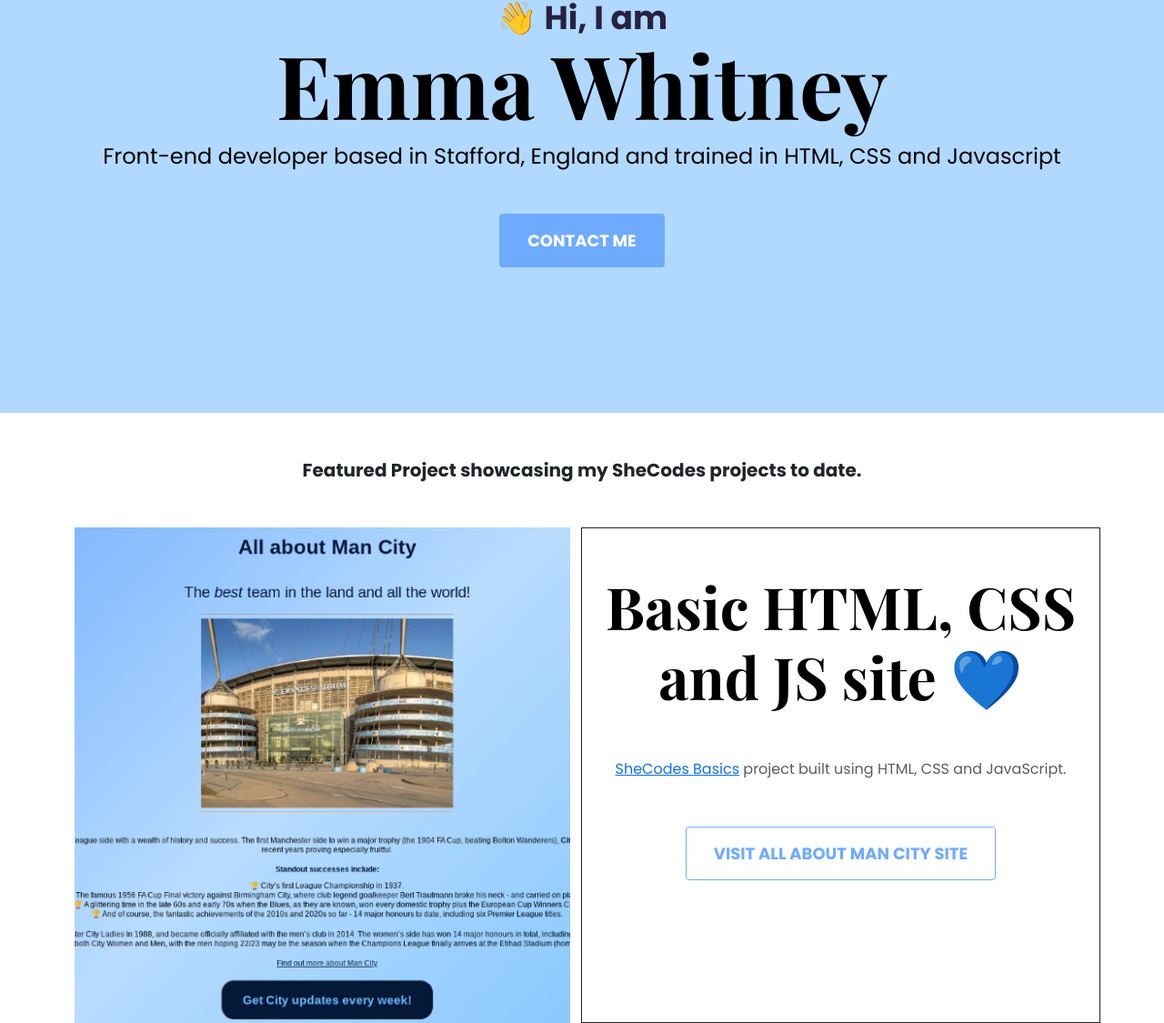
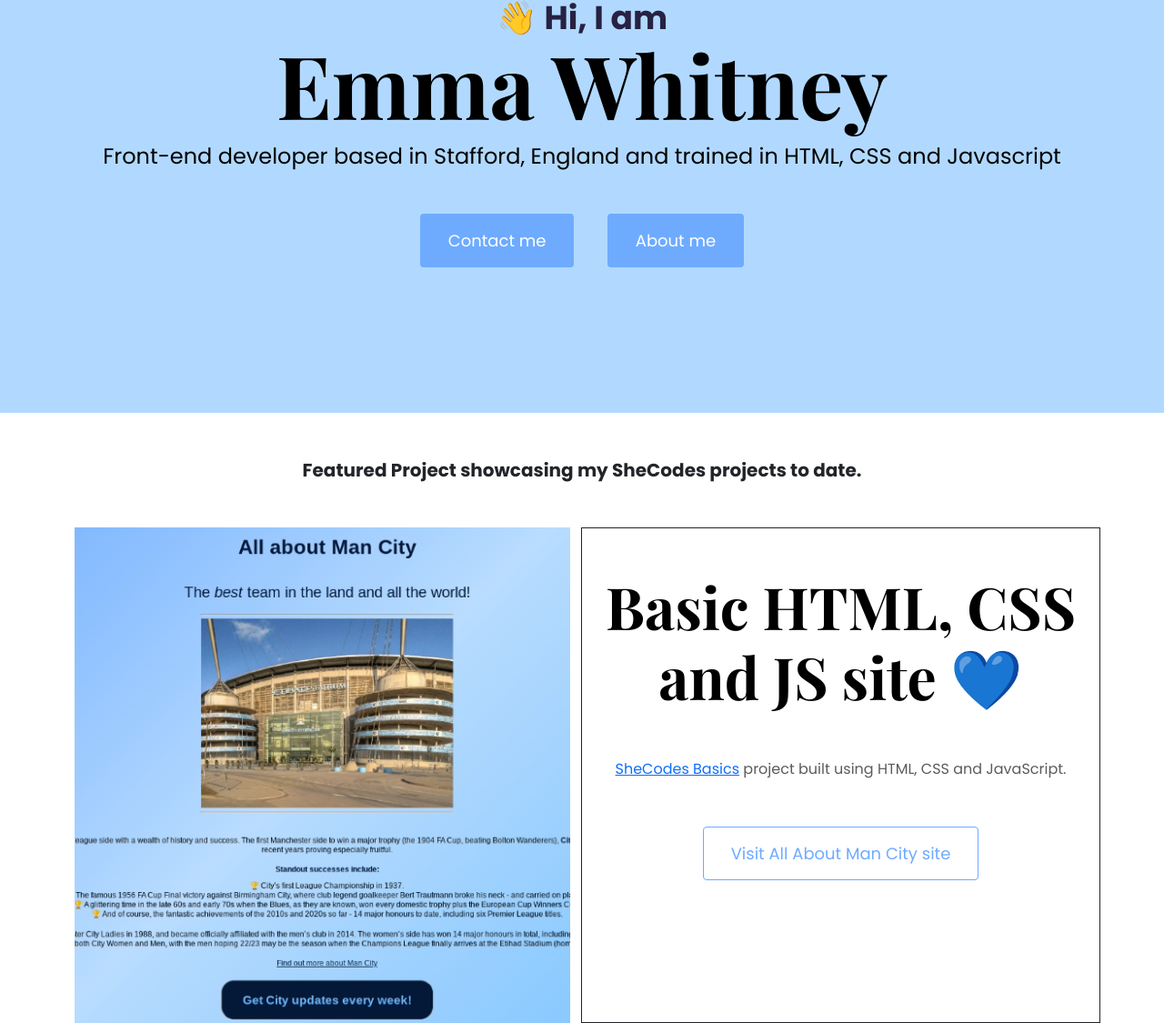
Before and after one commit to EmLu26/shecodes-responsive-week-4-portfolio-project, a plain HTML site: page index.html in a window 1280 px wide. Shown: the part 155-1280 px from the top of the page at 91% size. Drawn offline with nearby package versions, Linux system fonts and the light colour scheme.

Commit message:
Linked about and homepage

```diff
--- a/index.html
+++ b/index.html
@@ -42,10 +42,18 @@
       <div>
         <a
           href="mailto:emmawhitney89@gmail.com"
-          class="btn btn-branding primary-link"
+          class="btn btn-branding primary-link me-3"
           title="Contact email"
           >Contact me</a
         >
+        <span>
+          <a
+            href="about.html"
+            class="btn btn-branding primary-link ms-3"
+            title="About page"
+            >About me</a
+          >
+        </span>
       </div>
     </div>
     <p class="text-center m-5 intro-text">
@@ -78,7 +86,7 @@
             </p>
             <a
               href="https://www.shecodes.io/workshops/shecodes-basics-7a10a400-2ff5-4948-90c8-664c5c6a1cc3/projects/1603861"
-              class="btn btn-branding-outline mb-3 primary-link"
+              class="btn btn-branding-outline mb-3 secondary-link"
               title="Basic html site"
               >Visit All About Man City site</a
             >
@@ -102,7 +110,7 @@
             </p>
             <a
               href="https://www.shecodes.io/workshops/shecodes-basics-add-on-1de07ed5-474a-47d1-b196-a7821b1e16f9/projects/1785963"
-              class="btn btn-branding-outline mb-3 primary-link"
+              class="btn btn-branding-outline mb-3 secondary-link"
               title="Intermediate html site"
               >Visit My Favourite Hobby site</a
             >
@@ -149,7 +157,7 @@
             </p>
             <a
               href="https://roaring-blancmange-e34972.netlify.app/"
-              class="btn btn-branding-outline mb-3 primary-link"
+              class="btn btn-branding-outline mb-3 secondary-link"
               title="Weather App site"
               >Launch Weather App</a
             >
@@ -172,7 +180,7 @@
             </p>
             <a
               href="https://world-clock-she-codes-plus-project-23.netlify.app/"
-              class="btn btn-branding-outline mb-3 primary-link"
+              class="btn btn-branding-outline mb-3 secondary-link"
               title="World Clock App"
               >Launch World Clock</a
             >
--- a/styles/portfolio.css
+++ b/styles/portfolio.css
@@ -90,7 +90,7 @@ p {
   padding: 15px 30px;
 }
 
-.primary-link {
+.primary-link .secondary-link {
   text-transform: uppercase;
   font-weight: bold;
 }
```
